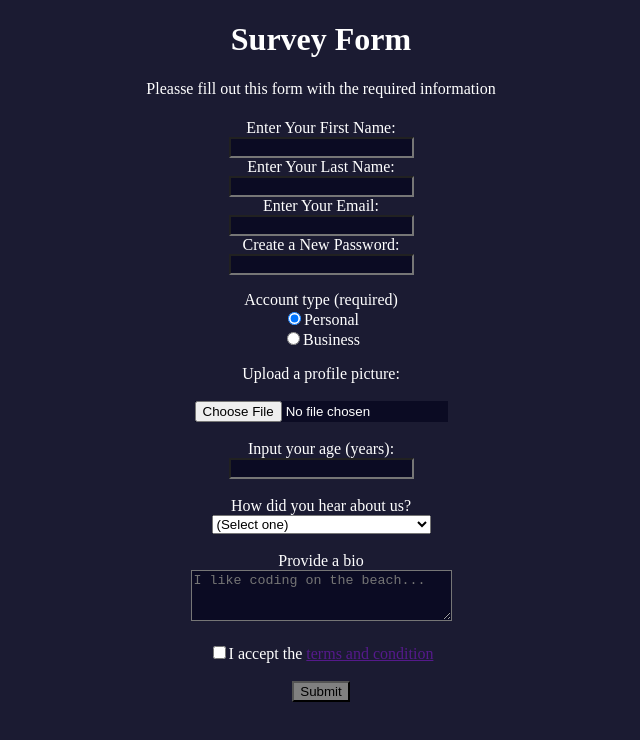
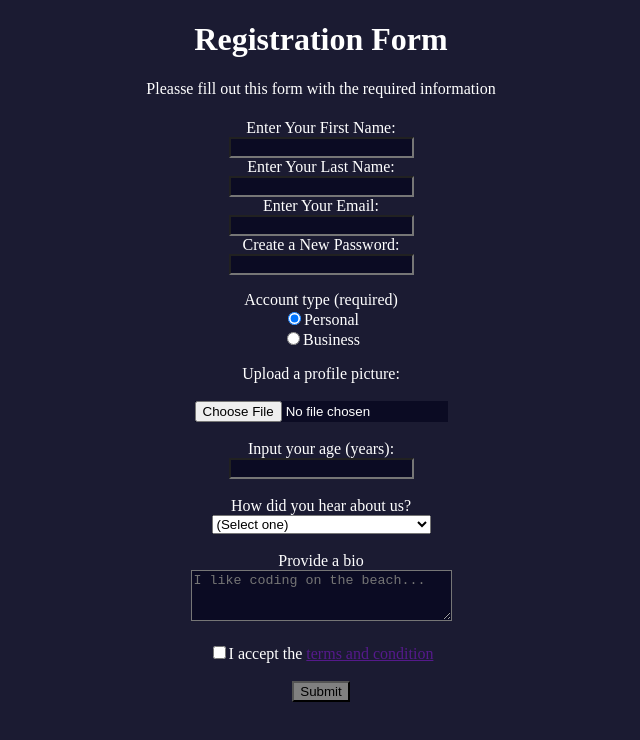
Before and after one commit to Yashx18/OPcont, a plain HTML site: page index.html in a window 1280 px wide. Shown: the whole page, without its empty margins (319-959 px from the left). Drawn offline with Linux system fonts and the light colour scheme.

Commit message:
update in H1

```diff
--- a/index.html
+++ b/index.html
@@ -9,7 +9,7 @@
 </head>
 <body>
     <main>
-        <h1>Survey Form</h1>
+        <h1>Registration Form</h1>
         <p>Pleasse fill out this form with the required information</p>
         <form action="#">
             <!-- secction 1 text , email and password input -->
```
